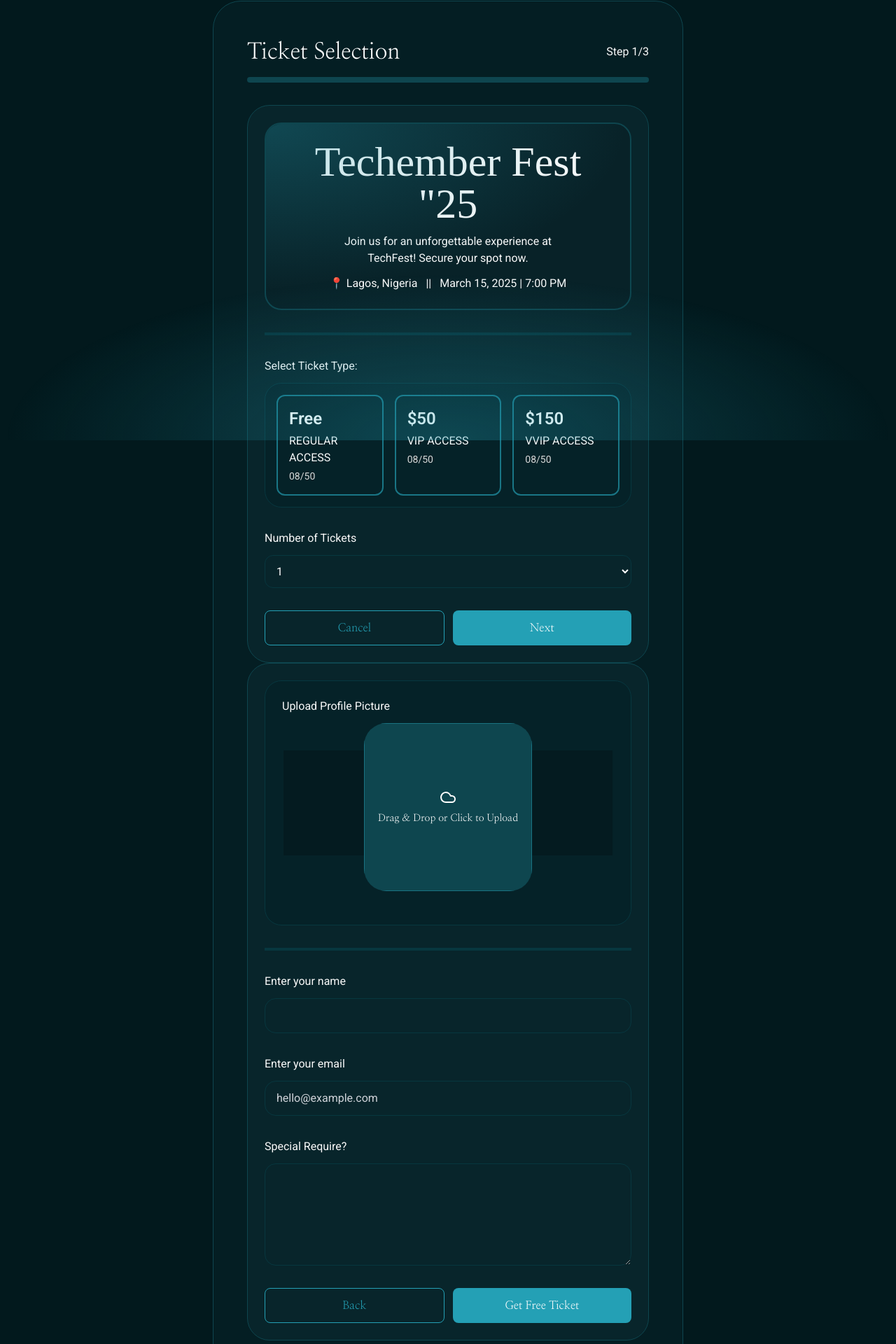
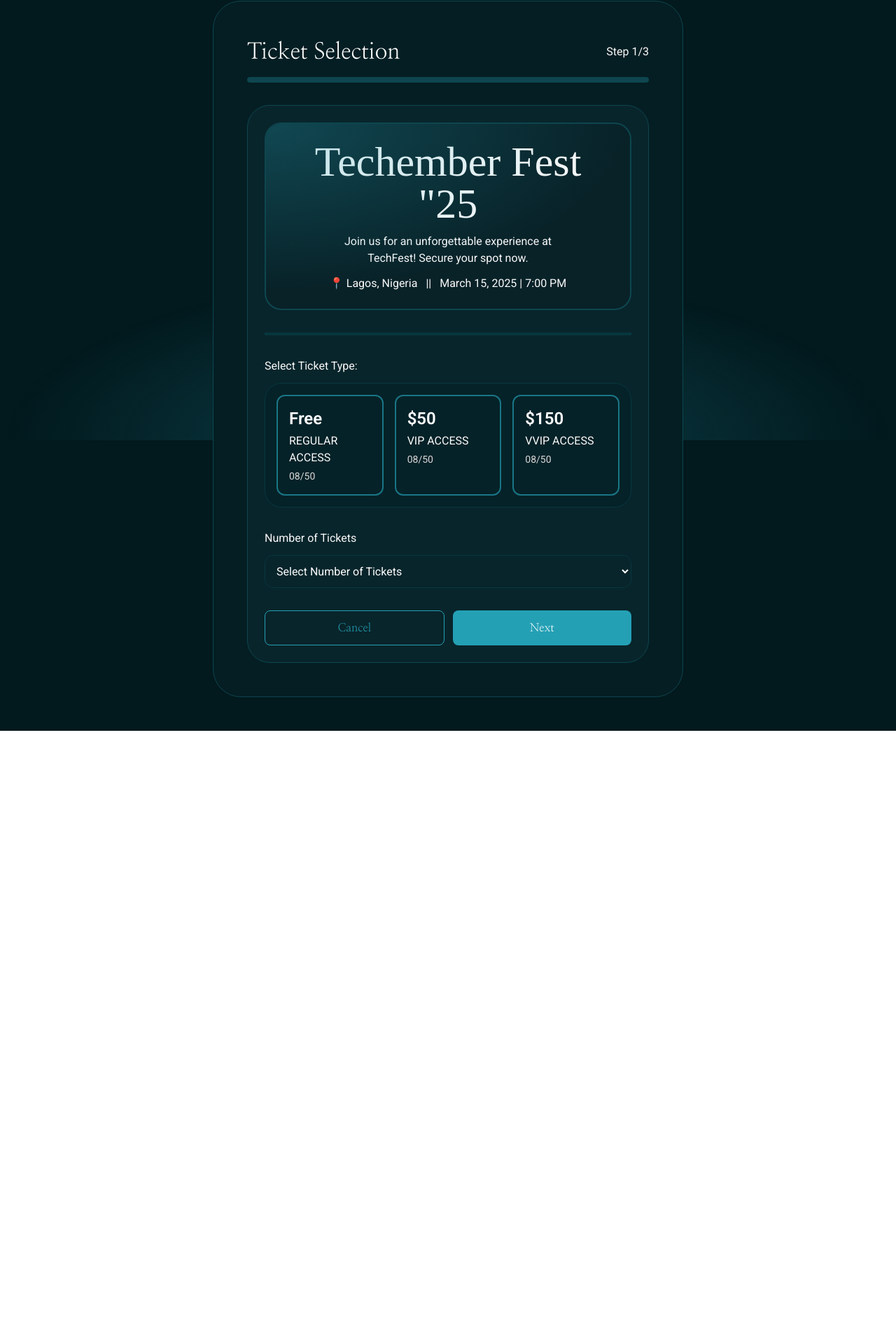
Before and after one commit to Dev-Tonia/ticketing-app, a React (Vite) app: page / in a window 1280 px wide. Shown: the part 171-2091 px from the top of the page at 70% size. After the commit the page ends 1215 px from the top, so only its background shows below. Built offline with nearby package versions, Linux system fonts and the light colour scheme; a web font is replaced by a local one.

Commit message:
fixed the overlay of the button

```diff
--- a/src/components/events/AttendeeDetail.tsx
+++ b/src/components/events/AttendeeDetail.tsx
@@ -1,9 +1,20 @@
 import React from "react";
 import FileUpload from "./FileUpload";
-
-export default function AttendeeDetail() {
+interface Props {
+  nextStep: () => void;
+  preStep: () => void;
+}
+export default function AttendeeDetail({ nextStep, preStep }: Props) {
+  function handleSubmit(e: React.FormEvent) {
+    e.preventDefault(); // Prevent the default form submission behavior
+    nextStep(); // Call the nextStep function
+    // console.log("hello word of react ");
+  }
   return (
-    <form className=" bg-[#08252B] border border-[#0E464F] p-6 rounded-[32px] text-[#FAFAFA]  ">
+    <form
+      className=" bg-[#08252B] border border-[#0E464F] p-6 rounded-[32px] text-[#FAFAFA] "
+      onSubmit={handleSubmit}
+    >
       <div className=" bg-[#052228] border border-[#07373F] rounded-3xl pt-6 px-6 pb-12 relative">
         <h6 className="  font-Roboto mb-3 ">Upload Profile Picture</h6>
         <div className="bg-black/20 absolute top-1/2 left-1/2 transform -translate-x-1/2 -translate-y-1/2 flex items-center justify-center h-[150px] w-[90%] mx-auto" />
@@ -55,10 +66,17 @@ export default function AttendeeDetail() {
       {/* button section */}
 
       <div className="flex flex-col-reverse md:flex-row gap-3 mt-8 font-Nanum">
-        <button className="px-6 w-full py-3 rounded-lg border border-[#24A0B5] text-[#24A0B5] hover:bg-primary/40 transition-colors whitespace-nowrap">
+        <button
+          type="button"
+          onClick={preStep}
+          className="px-6 w-full py-3 rounded-lg border border-[#24A0B5] text-[#24A0B5] hover:bg-primary/40 transition-colors whitespace-nowrap"
+        >
           Back
         </button>
-        <button className="px-6 w-full py-3 rounded-lg bg-[#24A0B5]  text-white transition-colors whitespace-nowrap">
+        <button
+          className="px-6 w-full py-3  rounded-lg bg-[#24A0B5]  text-white transition-colors whitespace-nowrap"
+          type="submit"
+        >
           Get Free Ticket
         </button>
       </div>
--- a/src/components/events/EventCard.tsx
+++ b/src/components/events/EventCard.tsx
@@ -1,14 +1,20 @@
 import React from "react";
 
-export default function EventCard({ children }: React.PropsWithChildren<{}>) {
+interface Props {
+  children: React.ReactNode;
+  title: string;
+  step: number;
+}
+
+export default function EventCard({ children, title, step }: Props) {
   return (
     <div className=" max-w-2xl mx-auto z-10 py-12 ">
       <div className=" rounded-[40px] bg-[#041E23] p-6 md:p-9 lg:p-12 border border-[#0E464F] z-[100]  ">
         {/* card header */}
         <div className=" mb-8">
           <div className=" pb-3 flex items-center justify-between">
-            <h6 className=" text-[32px] text-white ">Ticket Selection</h6>
-            <p className=" font-Roboto text-[#fafafa]">Step 1/3</p>
+            <h6 className=" text-[32px] text-white ">{title}</h6>
+            <p className=" font-Roboto text-[#fafafa]">{`Step ${step}/3`}</p>
           </div>
           <div className=" py-1 bg-[#0E464F]  rounded-[5px]" />
         </div>
--- a/src/components/events/TicketReady.tsx
+++ b/src/components/events/TicketReady.tsx
@@ -99,7 +99,9 @@ export default function TicketReady() {
         </div>
         {/* separators */}
         <div className="flex gap-1 justify-center">
-          {Array(30).fill(<Separator />)}
+          {Array.from({ length: 30 }, (_, index) => (
+            <Separator key={index} />
+          ))}
         </div>
         {/* Barcode */}
         <div className="relative p-5">
--- a/src/components/events/TicketSelection.tsx
+++ b/src/components/events/TicketSelection.tsx
@@ -1,9 +1,20 @@
 import React from "react";
 import TicketTypeCard from "./TicketTypeCard";
+interface Props {
+  nextStep: () => void;
+}
+export default function TicketSelection({ nextStep }: Props) {
+  function handleSubmit(e: React.FormEvent) {
+    e.preventDefault(); // Prevent the default form submission behavior
+    nextStep(); // Call the nextStep function
+    // console.log("hello word of react ");
+  }
 
-export default function TicketSelection() {
   return (
-    <form className=" bg-[#08252B] border border-[#0E464F] p-6 rounded-[32px] text-[#FAFAFA]">
+    <form
+      className=" bg-[#08252B] border border-[#0E464F] z-10 p-6 rounded-[32px] text-[#FAFAFA]"
+      onSubmit={handleSubmit}
+    >
       {/* form header */}
       <div className="relative overflow-hidden border-2 border-top-0  border-[#0E464F]  bg-[#0A0C11]/10 rounded-3xl p-6">
         <div className="absolute top-0 left-0 w-full h-[30vh] bg-[radial-gradient(ellipse_at_top_left,rgba(36,160,181,0.3)_0%,rgba(36,160,181,0)_70%)]"></div>
@@ -69,7 +80,8 @@ export default function TicketSelection() {
           className=" p-3 rounded-xl w-full bg-[#08252B]  border border-[#07373F] text-white focus:outline-none focus:ring-0"
           id=""
         >
-          <option value="1" className="text-green-500 hover:bg-[#07373F]">
+          <option value="">Select Number of Tickets</option>
+          <option value="1" className="">
             1
           </option>
           <option value="2">2</option>
@@ -81,11 +93,14 @@ export default function TicketSelection() {
 
       {/* button section */}
 
-      <div className="flex flex-col-reverse md:flex-row gap-3 mt-8 font-Nanum">
-        <button className="px-6 w-full py-3 rounded-lg border border-[#24A0B5] text-[#24A0B5] hover:bg-primary/40 transition-colors whitespace-nowrap">
+      <div className="flex flex-col-reverse md:flex-row gap-3 mt-8 font-Nanum z-30">
+        <button className="px-6 w-full py-3 rounded-lg border border-[#24A0B5] cursor-pointer text-[#24A0B5] hover:bg-primary/40 transition-colors whitespace-nowrap">
           Cancel
         </button>
-        <button className="px-6 w-full py-3 rounded-lg bg-[#24A0B5]  text-white transition-colors whitespace-nowrap">
+        <button
+          className="px-6 w-full py-3 rounded-lg bg-[#24A0B5] cursor-pointer  text-white transition-colors whitespace-nowrap"
+          type="submit"
+        >
           Next
         </button>
       </div>
--- a/src/layout/Layout.tsx
+++ b/src/layout/Layout.tsx
@@ -3,11 +3,11 @@ import Navbar from "../components/layout/Navbar";
 export default function Layout({ children }: React.PropsWithChildren<{}>) {
   return (
     <>
-      <section className=" bg-[#02191D] min-h-screen">
+      <section className=" bg-[#02191D] min-h-screen relative z-40">
         <Navbar />
-        <main>{children}</main>
+        <main className=" z-30">{children}</main>
+        <div className="fixed bottom-0 left-0 w-full h-[30vh] bg-[radial-gradient(ellipse_at_bottom,rgba(36,160,181,0.3)_0%,rgba(36,160,181,0)_70%)] top-[70vh] -z-10"></div>
       </section>
-      <div className="fixed bottom-0 left-0 w-full h-[30vh] bg-[radial-gradient(ellipse_at_bottom,rgba(36,160,181,0.3)_0%,rgba(36,160,181,0)_70%)] top-[70vh]"></div>
     </>
   );
 }
--- a/src/pages/Events.tsx
+++ b/src/pages/Events.tsx
@@ -1,16 +1,36 @@
-import React from "react";
+import React, { useState } from "react";
 import EventCard from "../components/events/EventCard";
 import TicketSelection from "../components/events/TicketSelection";
 import AttendeeDetail from "../components/events/AttendeeDetail";
 import TicketReady from "../components/events/TicketReady";
 
 export default function Events() {
+  const [step, setStep] = useState(1);
+  const nextStep = () => {
+    setStep((prevStep) => prevStep + 1);
+  };
+  const prevStep = () => {
+    setStep((prevStep) => prevStep - 1);
+  };
+  const eventForm = [
+    {
+      title: "Ticket Selection",
+      component: <TicketSelection nextStep={nextStep} />,
+    },
+    {
+      title: "Attendee Detail",
+      component: <AttendeeDetail nextStep={nextStep} preStep={prevStep} />,
+    },
+    {
+      title: "Ticket Ready",
+      component: <TicketReady />,
+    },
+  ];
+
   return (
-    <section className="wrapper ">
-      <EventCard>
-        <TicketSelection />
-        <AttendeeDetail />
-        <TicketReady />
+    <section className="wrapper z-10 ">
+      <EventCard step={step} title={eventForm[step - 1].title}>
+        {eventForm[step - 1].component}
       </EventCard>
     </section>
   );
```
